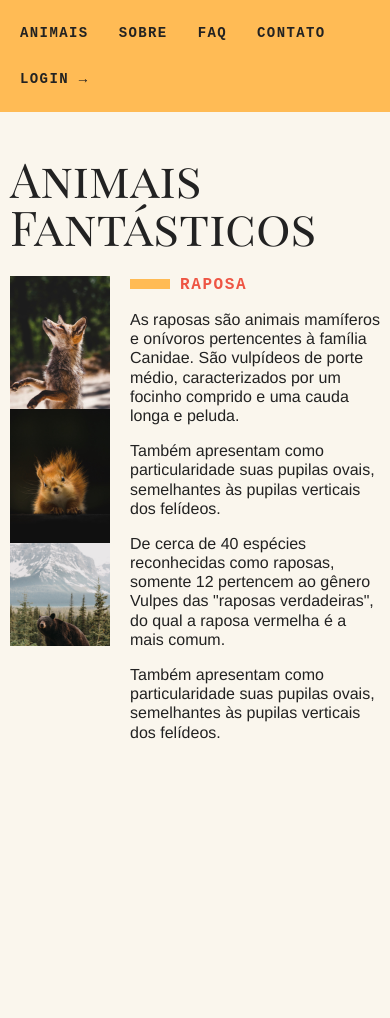
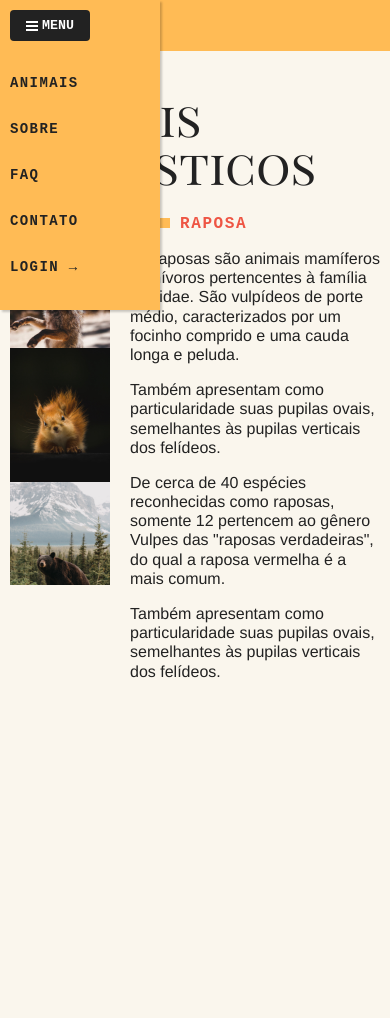
Before and after one commit to douglasrodriguesgit/animais-fantasticos, a plain HTML site: page index.html in a window 390 px wide. Shown: the top 1018 px of the page. Drawn offline with Linux system fonts and the light colour scheme.

Commit message:
Foi adicionado o html e css do menu mobile

```diff
--- /dev/null
+++ b/css/menu-mobile.css
@@ -0,0 +1,48 @@
+[data-menu="button"] {
+  display: none;
+}
+
+@media (max-width: 700px) {
+  .js [data-menu="button"] {
+    display: flex;
+    background: #222;
+    border: none;
+    padding: 0.5rem 1rem;
+    border-radius: 4px;
+    text-transform: uppercase;
+    font-family: "IBM Plex Mono", monospace;
+    font-weight: bold;
+    color: #fff;
+    cursor: pointer;
+    margin: 10px;
+    align-items: center;
+    position: relative;
+    z-index: 300;
+  }
+
+  .js [data-menu="button"]::before {
+    margin-right: 4px;
+    content: "";
+    display: inline-block;
+    height: 2px;
+    width: 12px;
+    background: #fff;
+    box-shadow: 0 4px #fff, 0 -4px #fff;
+  }
+
+  .js [data-menu="list"] {
+    display: block;
+    position: absolute;
+    background: #fb5;
+    width: 160px;
+    z-index: 200;
+    top: 0;
+    padding: 60px 0 20px 0;
+    box-shadow: 2px 2px 2px 0 rgba(0, 0, 0, 0.2);
+  }
+
+  .js .dropdown-menu {
+    position: static;
+    border: none;
+  }
+}
--- a/css/style.css
+++ b/css/style.css
@@ -1,4 +1,5 @@
 @import url("./geral.css");
 @import url("./modal.css");
-@import url('./tooltip.css');
-@import url('./dropDown-menu.css');
+@import url("./tooltip.css");
+@import url("./dropDown-menu.css");
+@import url("./menu-mobile.css");
--- a/index.html
+++ b/index.html
@@ -19,7 +19,9 @@
 
 
     <nav class="menu " data-menu="suave">
-      <ul>
+      <button data-menu="button" aria-expanded="false" aria-controls="menu">Menu</button>
+
+      <ul data-menu="list" id="menu">
         <li><a href="#animais">Animais</a></li>
         <li data-dropdown> <a href="sobre.html">Sobre</a>
           <ul class="dropdown-menu">
```
